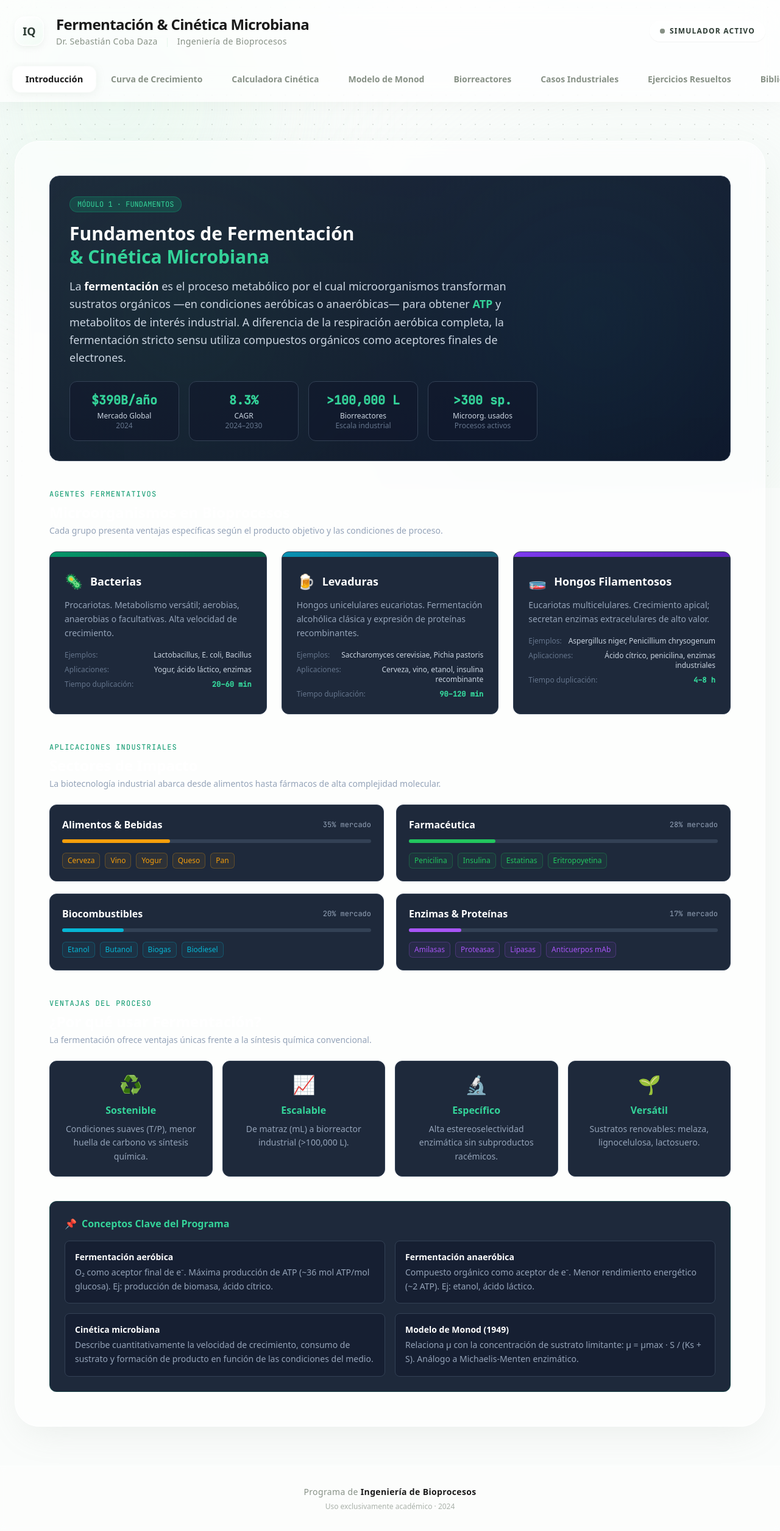
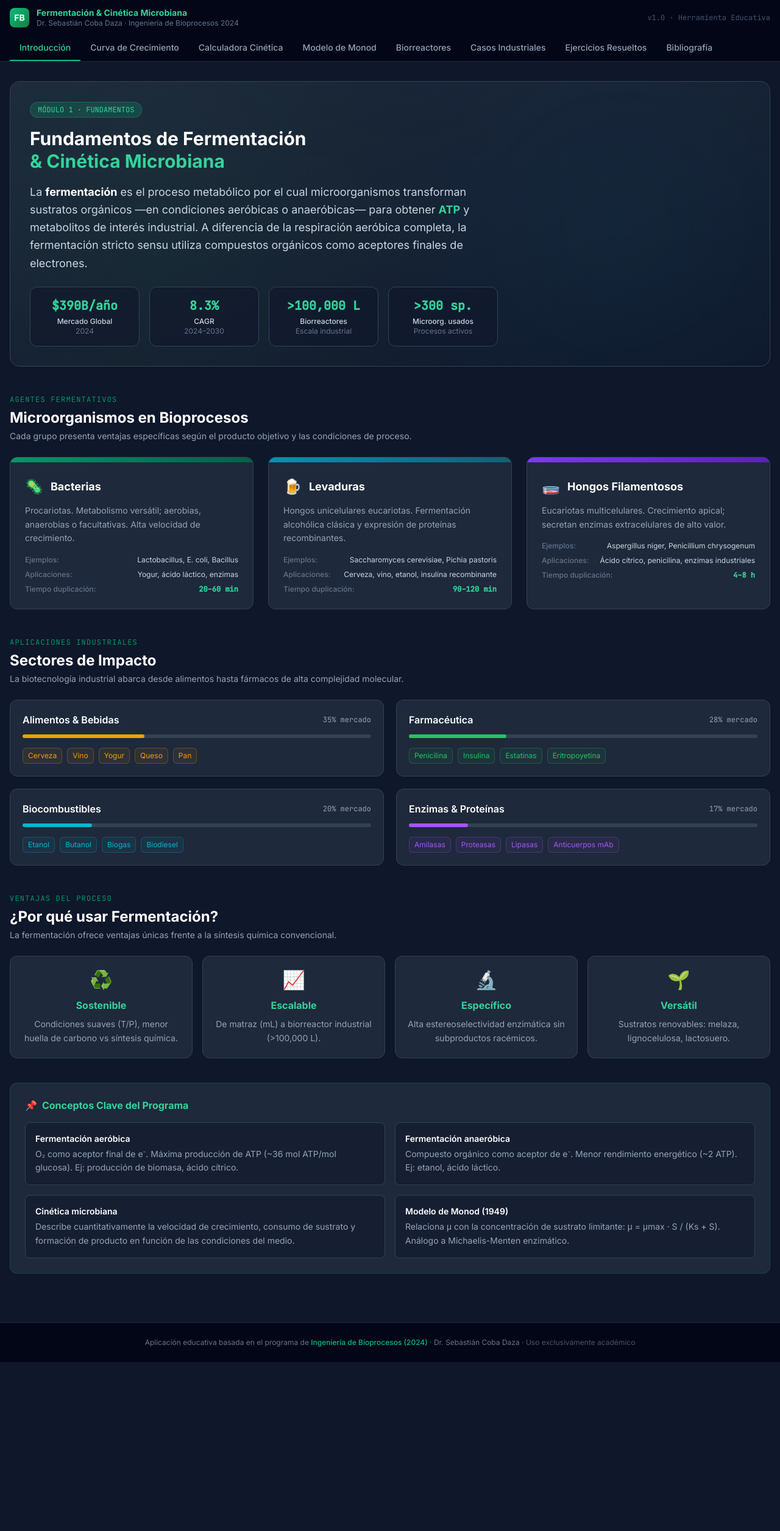
Before and after one commit to sebastiancobad/fermentation-app, a React (Vite) app: page / in a window 1280 px wide. Shown: the whole page at 61% size. After the commit the page ends 2233 px from the top, so only its background shows below. Built offline with nearby package versions, Linux system fonts and the light colour scheme.

Commit message:
Update App.jsx

```diff
--- a/src/App.jsx
+++ b/src/App.jsx
@@ -9,7 +9,7 @@ import PracticalExercises from './components/PracticalExercises'
 import References from './components/References'
 
 const TABS = [
-  { id: 'dashboard',    label: 'Introducción',       short: 'Intro'    },
+  { id: 'dashboard',    label: 'Introducción',      short: 'Intro'    },
   { id: 'growth',       label: 'Curva de Crecimiento', short: 'Crecim.' },
   { id: 'calculator',   label: 'Calculadora Cinética', short: 'Calc.'  },
   { id: 'monod',        label: 'Modelo de Monod',    short: 'Monod'    },
@@ -34,65 +34,39 @@ export default function App() {
   const [activeTab, setActiveTab] = useState('dashboard')
 
   return (
-    <div className="min-h-screen bg-[#fafcfb] relative font-sans text-[#1a1a1a] selection:bg-[#E6F7ED] selection:text-[#1a1a1a]">
-
-      {/* ─── CAPA DE PROFUNDIDAD (Fondo Técnico y Luces) ─── */}
-      <div className="fixed inset-0 z-0 pointer-events-none overflow-hidden">
-        {/* Cuadrícula de puntos de ingeniería */}
-        <div
-          className="absolute inset-0 opacity-[0.25]"
-          style={{
-            backgroundImage: 'radial-gradient(#879186 1px, transparent 1px)',
-            backgroundSize: '24px 24px'
-          }}
-        ></div>
-
-        {/* Esferas de luz ambiental difuminadas */}
-        <div className="absolute top-[-10%] left-[-5%] w-[500px] h-[500px] rounded-full bg-[#E6F7ED] mix-blend-multiply filter blur-[120px] opacity-70"></div>
-        <div className="absolute bottom-[-10%] right-[-5%] w-[600px] h-[600px] rounded-full bg-[#E6F7ED] mix-blend-multiply filter blur-[150px] opacity-50"></div>
-      </div>
-
-      {/* ─── CONTENIDO PRINCIPAL (Elevado sobre el fondo) ─── */}
-      <div className="relative z-10 flex flex-col min-h-screen">
-
-        {/* Header Glassmorphism */}
-        <header className="bg-white/70 backdrop-blur-xl border-b border-white/50 shadow-[0_4px_30px_rgba(135,145,134,0.08)] sticky top-0 z-50">
-          <div className="max-w-7xl mx-auto px-6 py-6 flex flex-col md:flex-row items-start md:items-center justify-between gap-6">
-
-            <div className="flex items-center gap-5">
-              <div className="w-12 h-12 rounded-2xl bg-gradient-to-br from-white to-[#E6F7ED]/50 flex items-center justify-center text-[#2c3b33] font-bold text-lg shadow-[inset_0_1px_4px_rgba(255,255,255,0.8),0_4px_10px_rgba(135,145,134,0.1)] border border-white">
-                IQ
+    <div className="min-h-screen bg-slate-900 text-slate-100">
+      {/* ─── Header ─── */}
+      <header className="bg-slate-950 border-b border-slate-800 sticky top-0 z-50">
+        <div className="max-w-7xl mx-auto px-4 py-3 flex items-center justify-between">
+          <div className="flex items-center gap-3">
+            <div className="w-8 h-8 rounded-lg bg-gradient-to-br from-emerald-500 to-green-700 flex items-center justify-center text-white font-bold text-sm">
+              FB
             </div>
             <div>
-                <h1 className="text-2xl font-semibold tracking-tight text-[#1a1a1a] mb-0.5 drop-shadow-sm">
+              <h1 className="text-sm font-bold text-emerald-400 leading-tight">
                 Fermentación & Cinética Microbiana
               </h1>
-                <p className="text-sm font-medium text-[#879186] tracking-wide">
-                  Dr. Sebastián Coba Daza <span className="mx-2 text-[#E6F7ED]">|</span> Ingeniería de Bioprocesos
+              <p className="text-xs text-slate-500">
+                Dr. Sebastián Coba Daza · Ingeniería de Bioprocesos 2024
               </p>
             </div>
           </div>
-
-            <div className="hidden md:flex items-center gap-2 text-xs font-bold text-[#2c3b33] tracking-widest uppercase px-4 py-2 bg-white/50 border border-white rounded-full shadow-sm">
-              <span className="relative flex h-2 w-2">
-                <span className="animate-ping absolute inline-flex h-full w-full rounded-full bg-[#879186] opacity-75"></span>
-                <span className="relative inline-flex rounded-full h-2 w-2 bg-[#879186]"></span>
+          <span className="hidden sm:block text-xs text-slate-600 font-mono">
+            v1.0 · Herramienta Educativa
           </span>
-              Simulador Activo
-            </div>
         </div>
 
-          {/* Navegación Flotante */}
-          <nav className="max-w-7xl mx-auto px-6 overflow-x-auto hide-scrollbar pb-4 pt-2">
-            <ul className="flex gap-2 min-w-max">
+        {/* ─── Navigation Tabs ─── */}
+        <nav className="max-w-7xl mx-auto px-4 overflow-x-auto">
+          <ul className="flex gap-0 min-w-max">
             {TABS.map(tab => (
               <li key={tab.id}>
                 <button
                   onClick={() => setActiveTab(tab.id)}
-                    className={`px-5 py-2.5 text-sm font-semibold transition-all duration-300 rounded-xl whitespace-nowrap
+                  className={`px-3 sm:px-4 py-2.5 text-xs sm:text-sm font-medium transition-all duration-150 border-b-2 whitespace-nowrap
                     ${activeTab === tab.id
-                        ? 'bg-white text-[#1a1a1a] shadow-[0_2px_15px_rgba(135,145,134,0.15)] ring-1 ring-white/50 transform scale-105'
-                        : 'bg-transparent text-[#879186] hover:bg-white/40 hover:text-[#1a1a1a]'
+                      ? 'border-emerald-500 text-emerald-400'
+                      : 'border-transparent text-slate-400 hover:text-slate-200 hover:border-slate-600'
                     }`}
                 >
                   <span className="hidden sm:inline">{tab.label}</span>
@@ -104,24 +78,20 @@ export default function App() {
         </nav>
       </header>
 
-        {/* Contenedor Dinámico */}
-        <main className="flex-grow max-w-7xl w-full mx-auto px-4 sm:px-6 py-12 md:py-16 animate-in fade-in slide-in-from-bottom-4 duration-700">
-          <div className="bg-white/60 backdrop-blur-md rounded-[2.5rem] shadow-[0_20px_60px_-15px_rgba(135,145,134,0.15)] border border-white p-6 sm:p-10 lg:p-14">
+      {/* ─── Main Content ─── */}
+      <main className="max-w-7xl mx-auto px-4 py-8">
         {COMPONENTS[activeTab]}
-          </div>
       </main>
 
-        {/* Footer */}
-        <footer className="w-full bg-white/40 backdrop-blur-sm border-t border-white/60 py-8 text-center">
-          <p className="text-[#879186] text-sm font-medium tracking-wide">
-            Programa de <span className="text-[#1a1a1a] font-semibold">Ingeniería de Bioprocesos</span>
-          </p>
-          <p className="text-[#879186] text-xs mt-1.5 opacity-70">
-            Uso exclusivamente académico · 2024
+      {/* ─── Footer ─── */}
+      <footer className="border-t border-slate-800 bg-slate-950 mt-12 py-6 text-center">
+        <p className="text-slate-500 text-xs">
+          Aplicación educativa basada en el programa de{' '}
+          <span className="text-emerald-500 font-medium">Ingeniería de Bioprocesos (2024)</span>
+          {' '}· Dr. Sebastián Coba Daza ·{' '}
+          <span className="text-slate-600">Uso exclusivamente académico</span>
         </p>
       </footer>
-
-      </div>
     </div>
   )
 }
```
Lines whose indentation alone changed are shown as unchanged.
